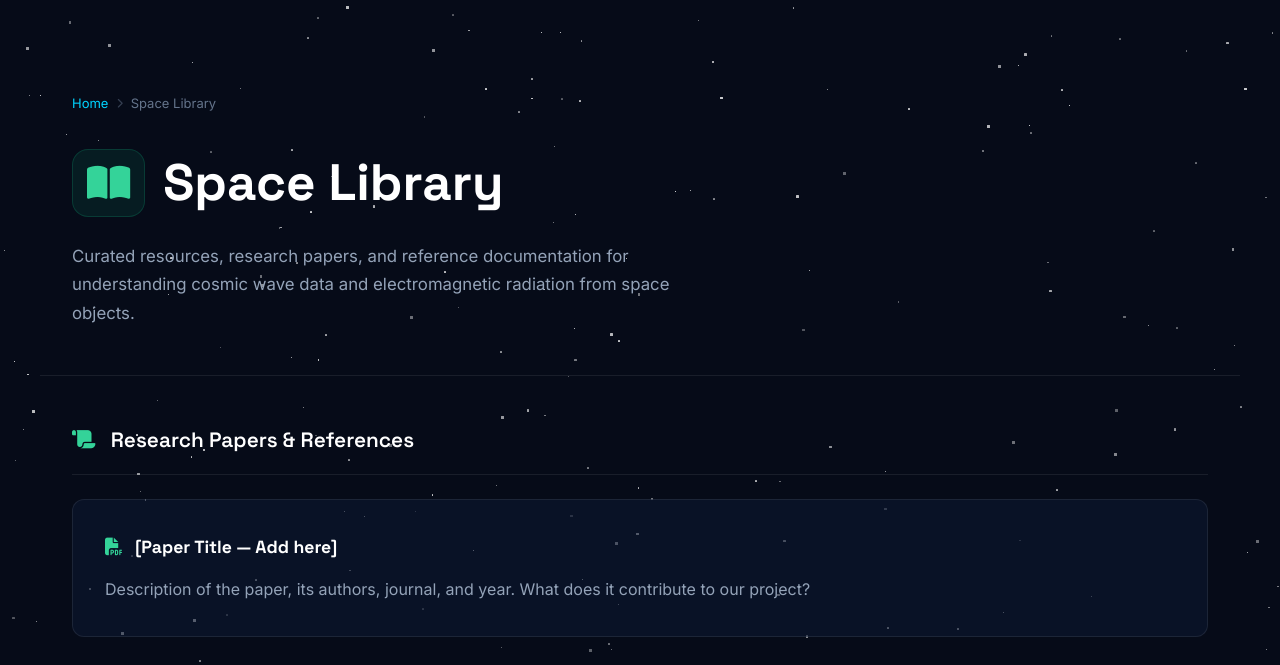
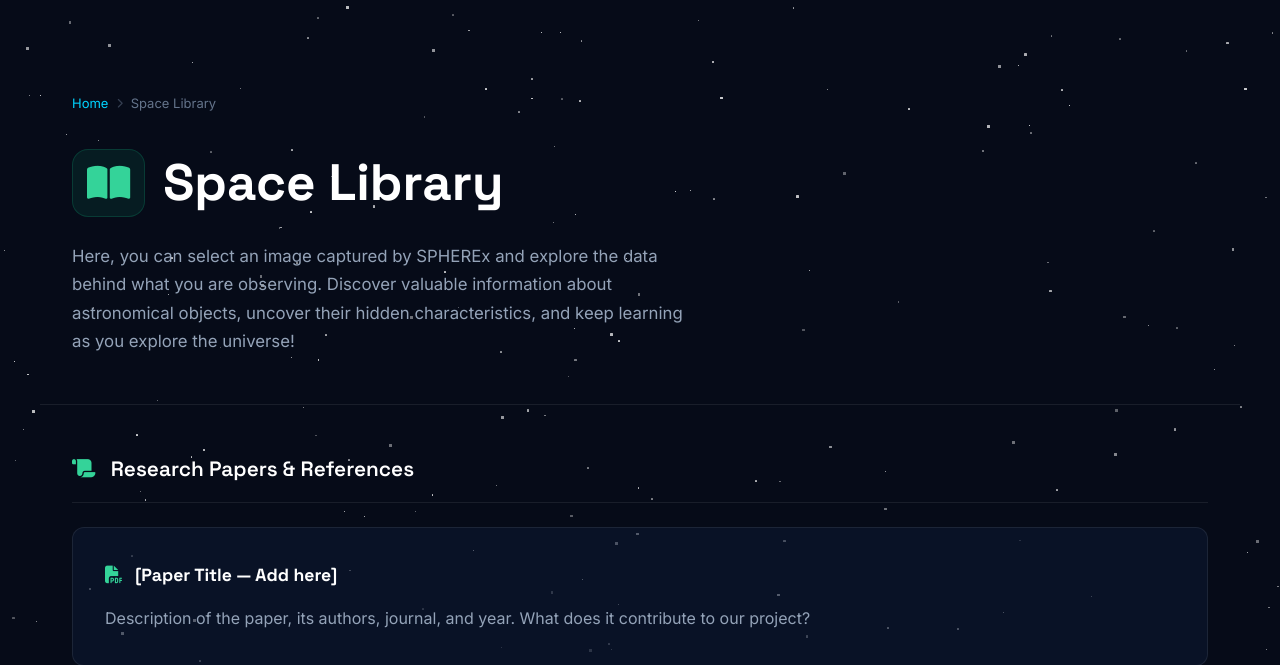
Before and after one commit to XanderCale3722/SPACECOLLECTORS3, a Flask app: page /space-library in a window 1280 px wide. Shown: the part 71-736 px from the top of the page. Run offline with Flask 3, Linux system fonts and the light colour scheme.

Commit message:
se cambio la descripcion de la seccion libreria en la pagina

```diff
--- a/space_collectors/templates/library.html
+++ b/space_collectors/templates/library.html
@@ -17,9 +17,10 @@
             Space Library
         </h1>
         <p class="pagina-descripcion">
-            Curated resources, research papers, and reference documentation
-            for understanding cosmic wave data and electromagnetic radiation
-            from space objects.
+            Here, you can select an image captured by SPHEREx and explore
+             the data behind what you are observing. Discover valuable information
+             about astronomical objects, uncover their hidden characteristics, and keep learning
+             as you explore the universe!
         </p>
     </div>
 
```
